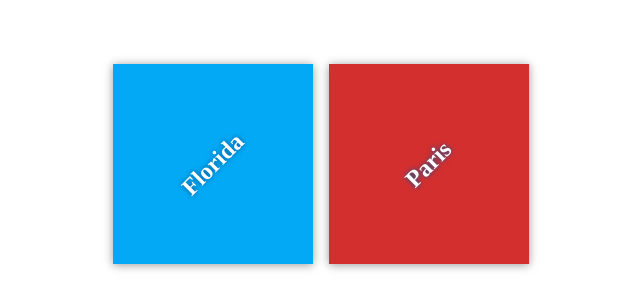
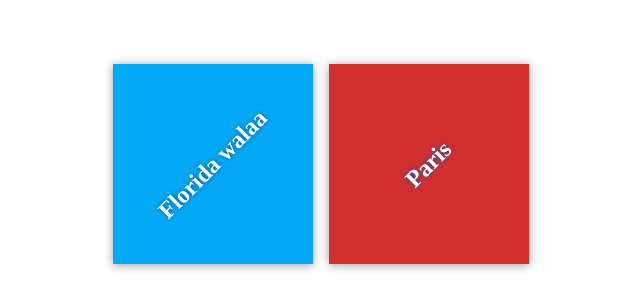
Before and after one commit to walaa30/my-travel-plans, a plain HTML site: page index.html in a window 1280 px wide. Shown: the part 236-544 px from the top of the page, without its empty margins (319-959 px from the left). Drawn offline with Linux system fonts and the light colour scheme.

Commit message:
add walaa

```diff
--- a/index.html
+++ b/index.html
@@ -11,7 +11,7 @@
     <div class="container">
         <div class="destination-container">
             <div class="destination" id="florida">
-                <h2>Florida</h2>
+                <h2>Florida walaa</h2>
             </div>
 
             <div class="destination" id="paris">
```
